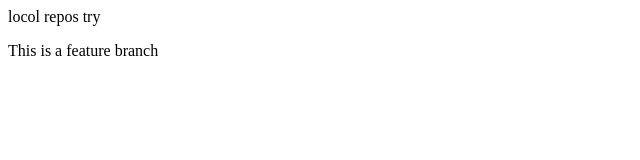
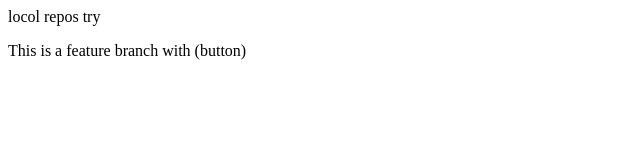
Before and after one commit to 2507sb/localrepo, a plain HTML site: page index.html in a window 1280 px wide. Shown: the full height of the page, 0-640 px from the left. Drawn offline with Linux system fonts and the light colour scheme.

```diff
--- a/index.html
+++ b/index.html
@@ -1,2 +1,2 @@
 <p>locol repos try</p>
-<p>This is a feature branch</p>
+<p>This is a feature branch with (button)</p>
```
